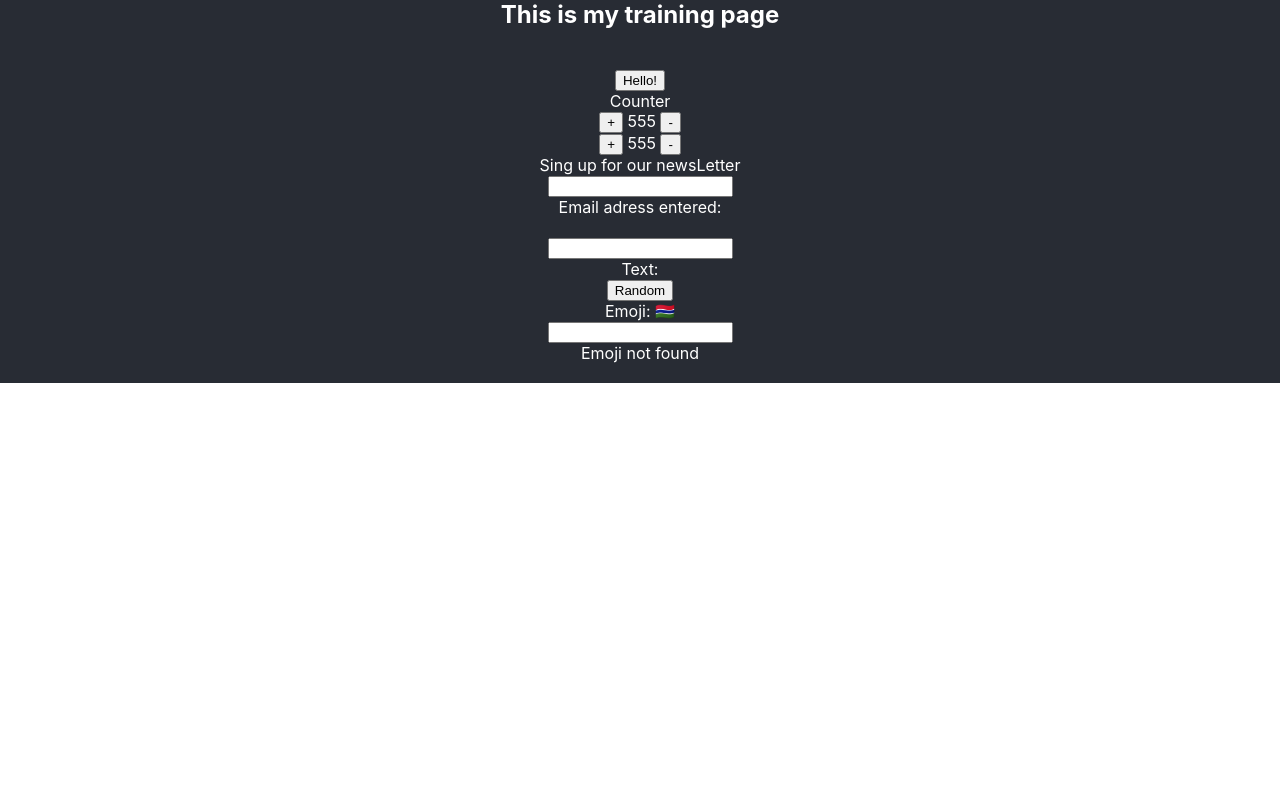
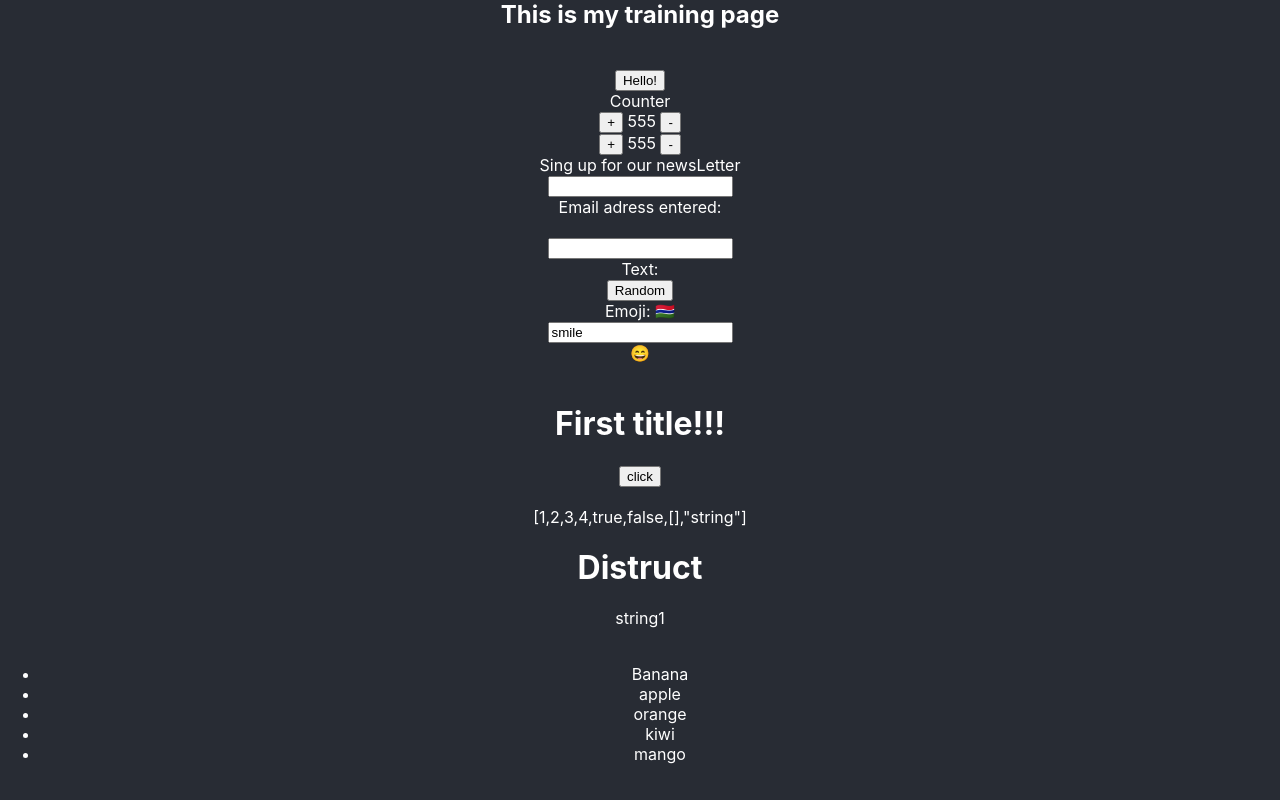
Before and after one commit to OleksiiPro1/react-site--test-, a React (Create React App) app: page / in a window 1280 px wide. Before the commit this address had no page. Shown: the part 406-1206 px from the top of the page. Before the commit the page ends 800 px from the top, so only its background shows below. Built offline with nearby package versions, Linux system fonts and the light colour scheme.

Commit message:
Please enter the commit message for your changes. Lines starting

```diff
--- a/src/App.js
+++ b/src/App.js
@@ -1,10 +1,13 @@
 import './App.css';
 import nodeEmoji from 'node-emoji';
 import { useState } from 'react';
+import MapOverArrays from './MapOverArrays';
+import ShowAndDistruct from './ShowAndDistruct';
+import StateIsAsync from './StateIsAsync';
 
 function RadomEmoji(){
   const [emoji, setEmoji] = useState(nodeEmoji.random().emoji);
-  const [emojiName, setEmojiName] = useState('');
+  const [emojiName, setEmojiName] = useState('smile');
   return(
   <div>
    <button onClick={() => setEmoji(nodeEmoji.random().emoji)}>Random</button>
@@ -108,7 +111,12 @@ Counter
 <br />
 < RadomEmoji />
 <br />
-
+<StateIsAsync />
+<br />
+<ShowAndDistruct />
+<br />
+<MapOverArrays />
+<br />
       </header>
     </div>
   );
--- /dev/null
+++ b/src/MapOverArrays.js
@@ -0,0 +1,23 @@
+const FruitsObjects = [
+  {id: 1, name: 'Banana'},
+  {id: 2, name: 'apple'},
+  {id: 3, name: 'orange'},
+  {id: 4, name: 'kiwi'},
+  {id: 5, name: 'mango'}
+];
+export default function MapOverArrays() {
+
+    const listOfFruits = FruitsObjects.map((FruitsObject) => {
+    return(
+      <li key={FruitsObject.id}>
+        {FruitsObject.name}
+      </li>
+
+    )
+    });
+  return (
+    <ul>
+  {listOfFruits}
+    </ul>
+  );
+}
--- /dev/null
+++ b/src/ShowAndDistruct.js
@@ -0,0 +1,15 @@
+function Box({content}) {
+  return <div>{content}</div>
+}
+export default function ShowAndDistruct() {
+
+ const array = [1, 2, 3, 4, true, false, [], 'string'];
+  return (
+    <div>
+   {JSON.stringify(array)}
+   <br />
+   <h1>Distruct</h1>
+   <Box content='string1' />
+    </div>
+  );
+}
--- /dev/null
+++ b/src/StateIsAsync.js
@@ -0,0 +1,12 @@
+import { useState } from 'react';
+
+export default function StateIsAsync() {
+const [title, setTitle] = useState('First title!!!');
+
+  return (
+    <div>
+      <h1>{title}</h1>
+      <button onClick={() => {setTitle('Second title')}} >click</button>
+    </div>
+  );
+}
```
